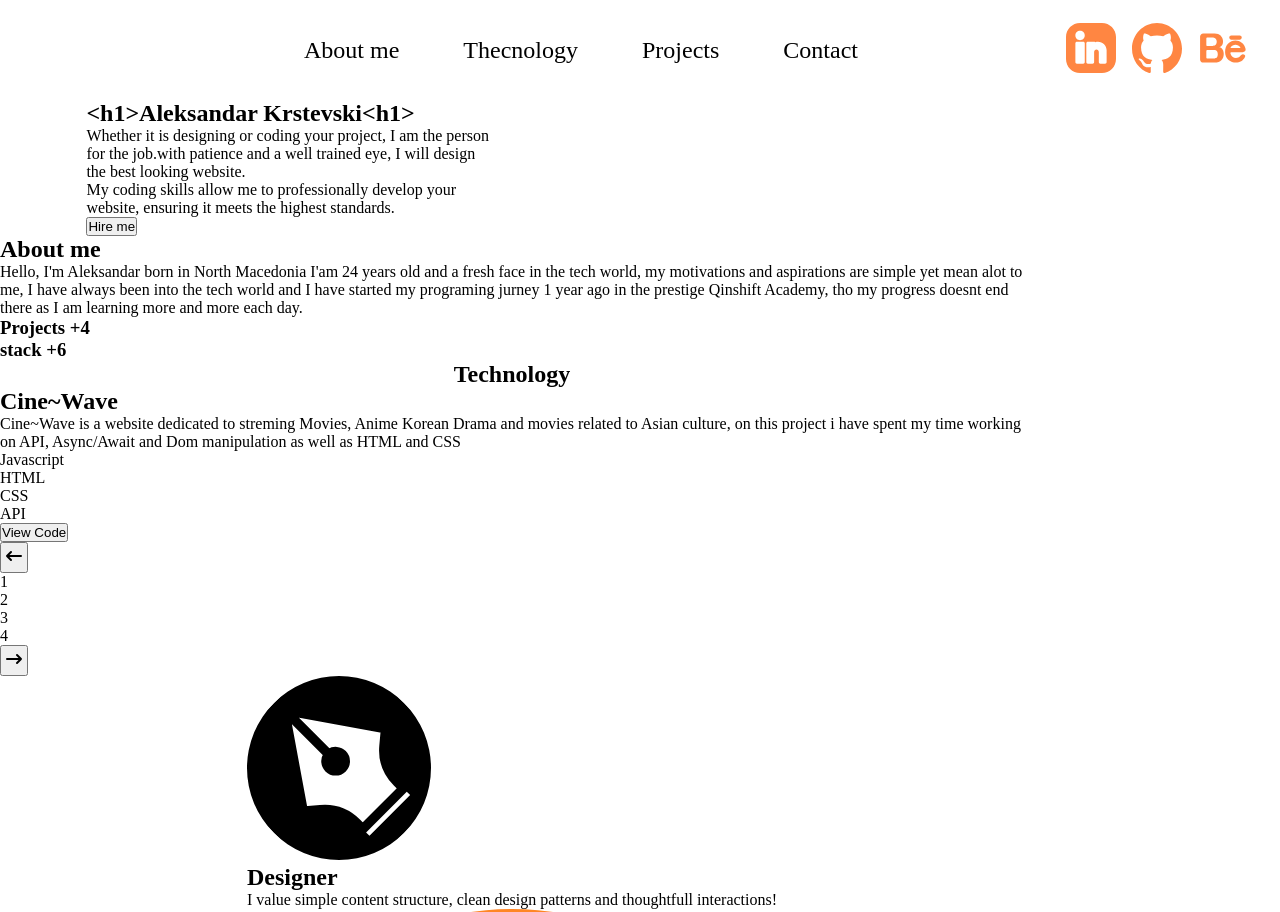
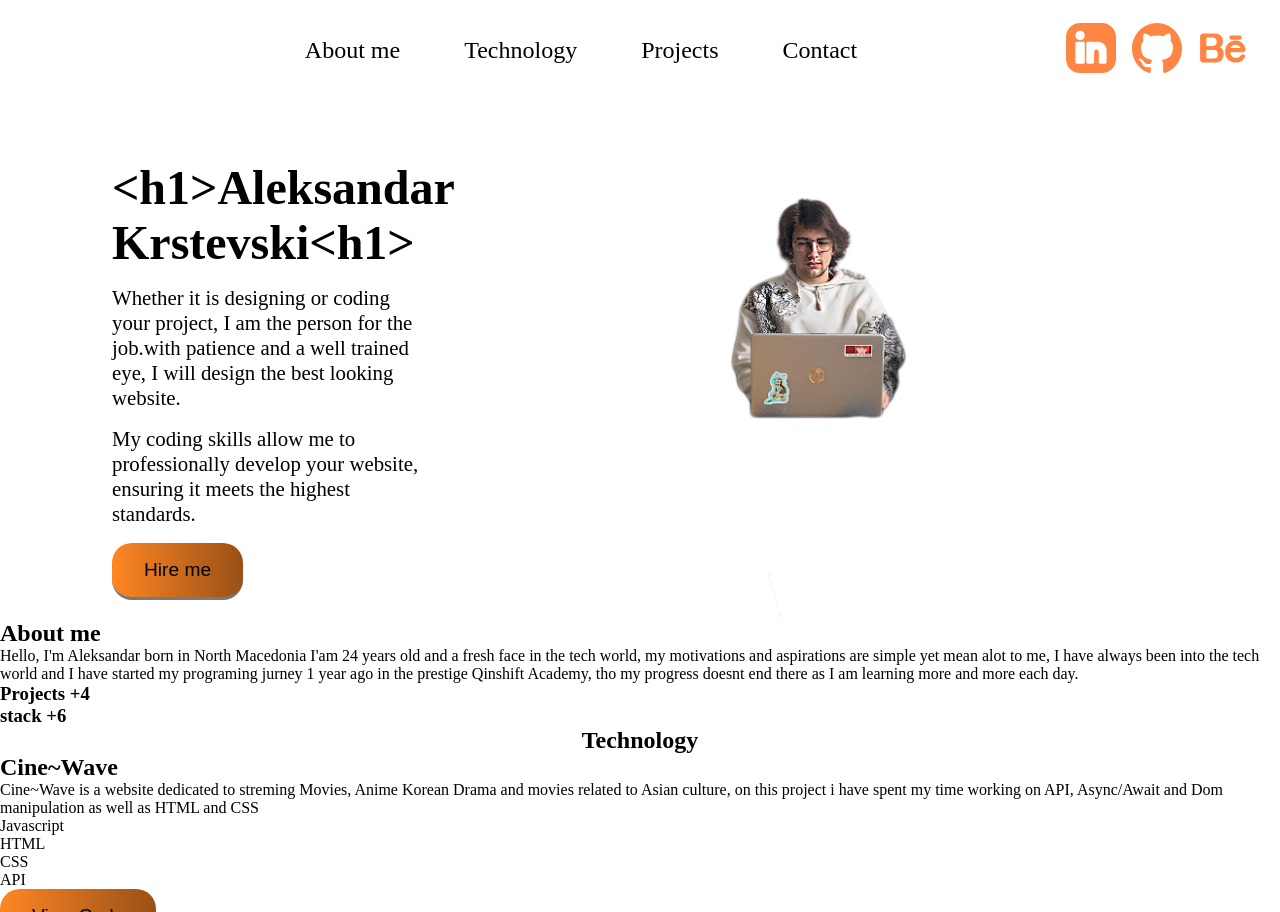
Before and after one commit to ackooo22/Portfolio, a plain HTML site: page MainPage.html in a window 1280 px wide. Shown: the top 912 px of the page. Drawn offline with Linux system fonts and the light colour scheme.

Commit message:
Forth commit

```diff
--- a/MainPage.html
+++ b/MainPage.html
@@ -8,7 +8,7 @@
     <nav>
         <div class="page-links">
             <a href="section1">About me</a>
-            <a href="section1">Thecnology</a>
+            <a href="section1">Technology</a>
             <a href="section1">Projects</a>
             <a href="section1">Contact</a>
         </div>
@@ -34,7 +34,7 @@
             </div>
 
             <div class="right-side-img">
-
+                <img src="Img/My img/Aleksandar.png" alt="">
             </div>
 
         </section>
--- a/css.css
+++ b/css.css
@@ -11,6 +11,19 @@ html {
 }
 
 body {
+
+    .prm-btn{
+        padding: 1rem 2rem;
+        border: none;
+        border-bottom: 3px solid rgb(121, 121, 121);
+        background: linear-gradient(to right, rgba(255, 134, 36, 1), rgba(153, 80, 22, 1));
+        font-size: larger;
+        color: black;
+        font-weight: 500;
+        border-radius: 20px;
+
+
+    }
 
 
     nav{
@@ -35,7 +48,7 @@ body {
 
             }
             a:hover{
-                transform: scale(1.1, 1.1);
+                transform: translateY(-0.5rem) scale(1.2, 1.2);
                 transition: ease-in-out 400ms;
             }
         }
@@ -46,24 +59,30 @@ body {
             align-items: center;
             padding-right: 2rem;
             gap: 1rem;
+        }
+        img{
+            height: 50px;
+            width: 50px;
+
+            &:hover{
+                transform: scale(1.1, 1.1);
+                transition: ease-in-out 400ms;
+            }
 
         }
+        }
 
-    }
-    img{
-        height: 50px;
-        width: 50px;
-    }
 
     main{
-        width: 80%;
         display: flex;
         flex-direction: column;
         align-items: center;
         justify-content: center;
+        margin-top: 5vh;
 
         .section-1{
             width: 100%;
+            height: 60vh;
             display: flex;
             flex-direction: row;
             justify-content: center;
@@ -73,13 +92,42 @@ body {
 
             .left-side-about{
                 width: 40%;
+                display: flex;
+                flex-direction: column;
+                justify-content: center;
+                align-items: flex-start;
+                gap: 1rem;
+
+                h1{
+                    font-size: 3rem;
+                    color: black;
+                    font-weight: bold;
+                }
+
+                p{
+                    font-size: 1.3rem;
+                    color: black;
+                    font-weight: 300;
+                    text-wrap: wrap;
+                    width: 60%;
+                    line-height: 1.2;
+                }
+
+
+                };
             }
 
             .right-side-img{
                 width: 40%;
+
+                img{
+                    width: 50%;
+                    height: 50%;
+
+                    object-fit: cover;
+                }
             }
 
         }
 
     }
-}
```
Also changed, not shown: Img/My img/Aleksandar.png (added).
